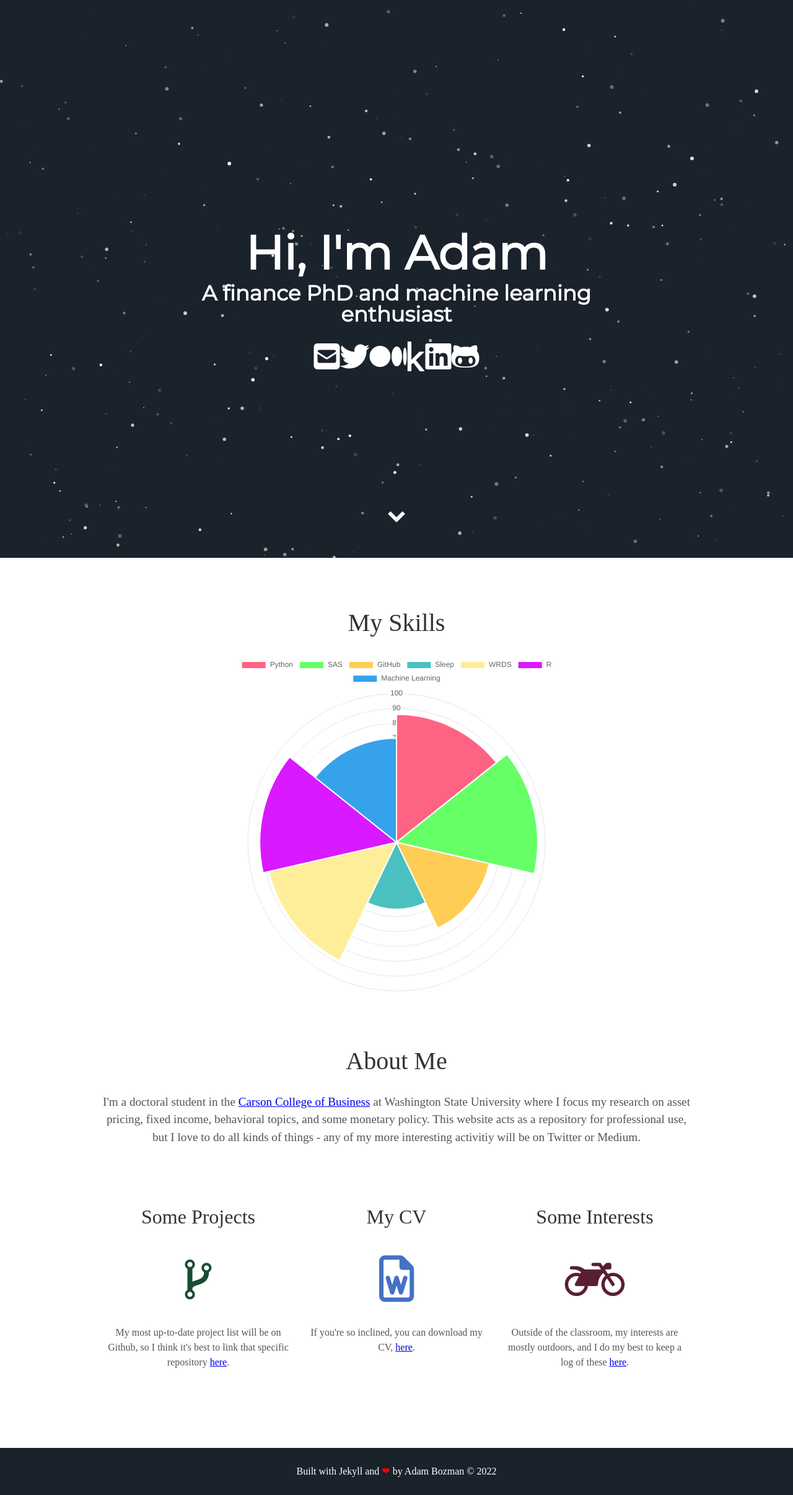
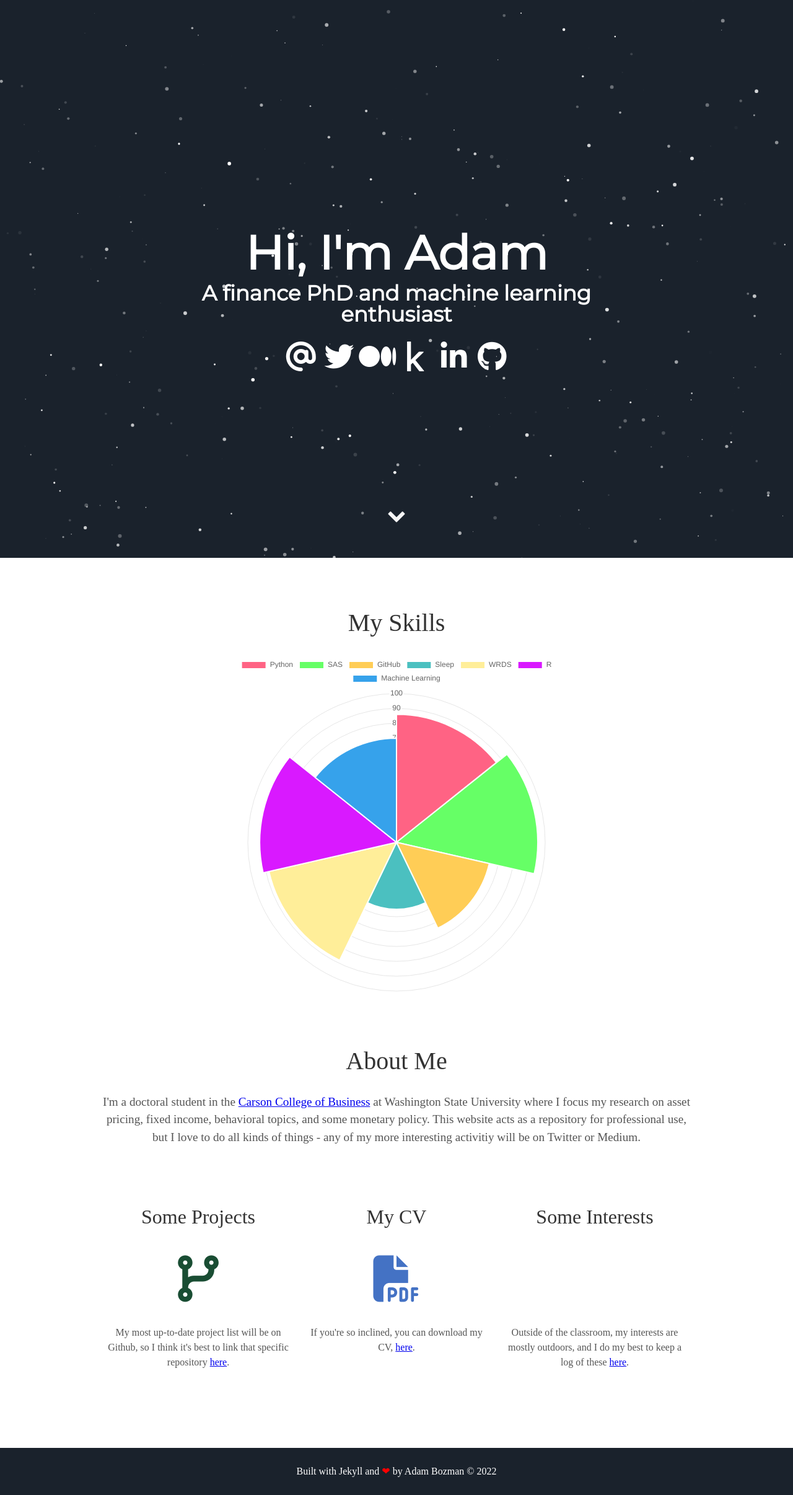
Before and after one commit to adam-bozman/adam-bozman.github.io, a Jekyll site: the page built from index.html, in a window 1280 px wide. Shown: the whole page at 62% size. Built offline with Jekyll 4.4.1, drawn with Linux system fonts in a browser that asks for light colours; nearby versions of some CDN libraries; some web fonts are replaced.

Commit message:
Updates to font awesome

```diff
--- a/_includes/about.html
+++ b/_includes/about.html
@@ -6,21 +6,21 @@
   <div class="tech">
     <h2>Some Projects</h2>
     <a href="https://github.com/adam-bozman/hypothetical-sabbatical" target="_blank">
-      <i class="fa fa-code-fork" style="color:#194D33;" aria-hidden="true"></i>
+      <i class="fa-solid fa-code-fork" style="color:#194D33;" aria-hidden="true"></i>
     </a>
       <p>My most up-to-date project list will be on Github, so I think it's best to link that specific repository <a href="https://github.com/adam-bozman/hypothetical-sabbatical" target="_blank">here</a>.</a></p>
   </div>
   <div class="tech">
     <h2>My CV</h2>
     <a href="https://drive.google.com/file/d/1bGbv092mUqDQ6aj0h-aqHvKqQdliXXmj/view?usp=sharing" target="_blank">
-      <i class="fa fa-file-word-o" style="color:#4472C4;" aria-hidden="true"></i>
+      <i class="fa-solid fa-file-pdf" style="color:#4472C4;" aria-hidden="true"></i>
     </a>
     <p>If you're so inclined, you can download my CV, <a href="https://drive.google.com/file/d/1bGbv092mUqDQ6aj0h-aqHvKqQdliXXmj/view?usp=sharing" target="_blank">here</a>.</p>
   </div>
   <div class="tech">
     <h2>Some Interests</h2>
     <a href="https://medium.com/@bozmanadam" target="_blank">
-      <i class="fa fa-motorcycle" style="color:#5A1E32;" aria-hidden="true"></i>
+      <i class="fa-solid fa-user-bounty-hunter" style="color:#5A1E32;" aria-hidden="true"></i>
     </a>
     <p>Outside of the classroom, my interests are mostly outdoors, and I do my best to keep a log of these <a href="https://medium.com/@bozmanadam" target="_blank">here</a>.</p>
   </div>
--- a/_includes/header.html
+++ b/_includes/header.html
@@ -5,12 +5,12 @@
         <span class="site-description">{{ site.user_title }}</span>
       </h1>
       <div class="header-icons">
-        <a aria-label="Send email" href="mailto:adam.bozman@wsu.edu"><i class="fa-solid fa-square-envelope fa-3x" style="color:#ffffff;"></i></a>
-        <a aria-label="My Twitter" target="_blank" href="https://www.twitter.com/adam_bozman"><i class="fa-brands fa-twitter fa-3x" style="color:#ffffff;" aria-hidden="true"></i></a>
-        <a aria-label="My Medium" target="_blank" href="https://www.medium.com/@bozmanadam"><i class="fa-brands fa-medium fa-3x " style="color:#ffffff;" aria-hidden="true"></i></a>
-        <a aria-label="My Kaggle" target="_blank" href="https://www.kaggle.com/adambozman"><i class="fa-brands fa-kaggle fa-3x" style="color:#ffffff;" aria-hidden="true"></i></a>
-        <a aria-label="My LinkedIn" target="_blank" href="https://www.linkedin.com/in/adam-bozman-65218b73"><i class="fa-brands fa-linkedin-square fa-3x" style="color:#ffffff;" aria-hidden="true"></i></a>
-        <a aria-label="My Github" target="_blank" href="https://github.com/adam-bozman"><i class="fa-brands fa-github-alt fa-3x" style="color:#ffffff;" aria-hidden="true"></i></a>
+        <a aria-label="Send email" href="mailto:adam.bozman@wsu.edu"><i class="fa-solid fa-at fa-3x fa-fw" style="color:#ffffff;"></i></a>
+        <a aria-label="My Twitter" target="_blank" href="https://www.twitter.com/adam_bozman"><i class="fa-brands fa-twitter fa-3x fa-fw" style="color:#ffffff;" aria-hidden="true"></i></a>
+        <a aria-label="My Medium" target="_blank" href="https://www.medium.com/@bozmanadam"><i class="fa-brands fa-medium fa-3x fa-fw" style="color:#ffffff;" aria-hidden="true"></i></a>
+        <a aria-label="My Kaggle" target="_blank" href="https://www.kaggle.com/adambozman"><i class="fa-brands fa-kaggle fa-3x fa-fw" style="color:#ffffff;" aria-hidden="true"></i></a>
+        <a aria-label="My LinkedIn" target="_blank" href="https://www.linkedin.com/in/adam-bozman-65218b73"><i class="fa-brands fa-linkedin fa-3x fa-fw" style="color:#ffffff;" aria-hidden="true"></i></a>
+        <a aria-label="My Github" target="_blank" href="https://github.com/adam-bozman"><i class="fa-brands fa-github fa-3x fa-fw" style="color:#ffffff;" aria-hidden="true"></i></a>
       </div>
       <div class="header-links">
         <!-- <a class="link" href="#about" data-scroll>About Me</a> -->
```
